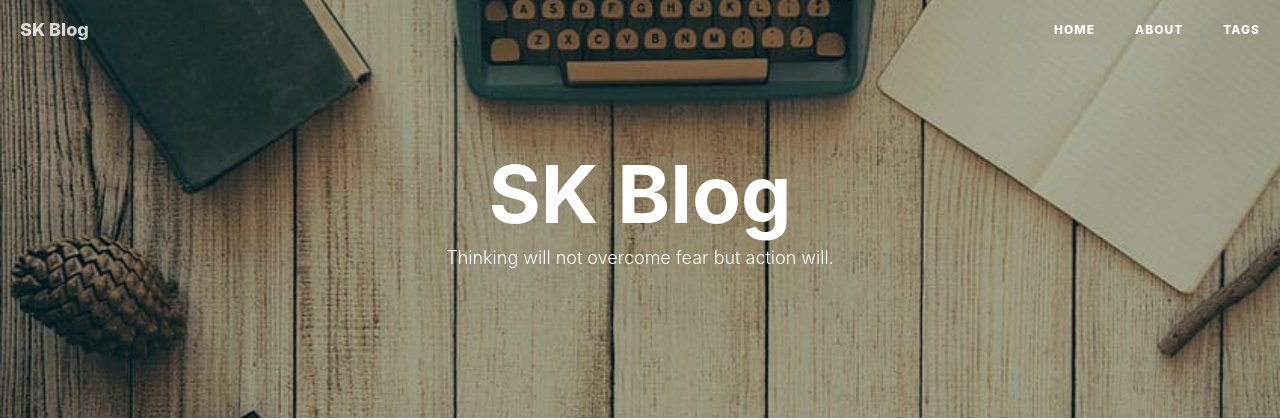
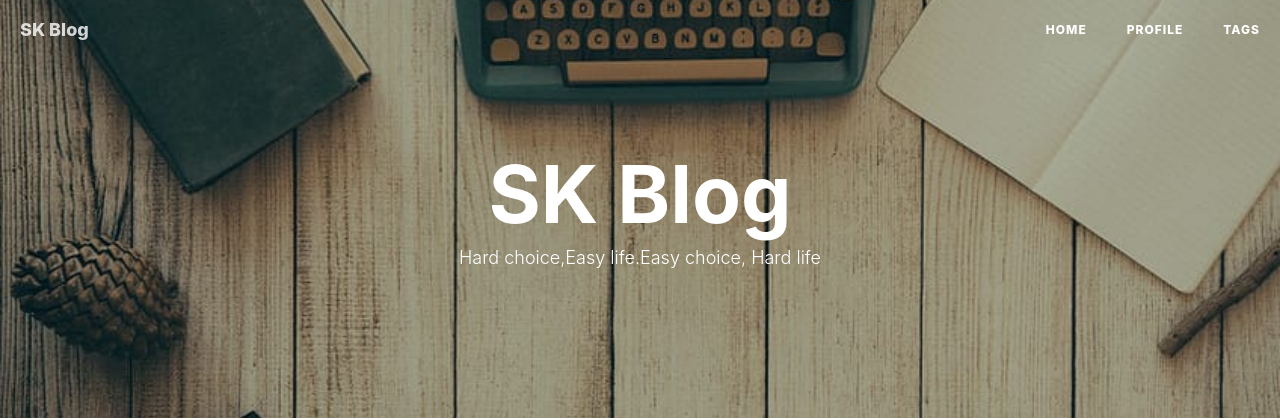
Before and after one commit to saintsally/saintsally.github.io, a Jekyll site: the page built from index.html, in a window 1280 px wide. Shown: the top 420 px of the page. Built offline with Jekyll 4.4.1, drawn with Linux system fonts in a browser that asks for light colours; nearby versions of some CDN libraries; the list of posts is cut into pages by our own code; comment, search, counter and statistics services are not loaded.

Commit message:
modify some conf

```diff
--- a/about.html
+++ b/about.html
@@ -1,7 +1,7 @@
 ---
 layout: page
-title: "About"
-description: "Hey, this is BY."
+title: "Profile"
+description: "Hey, this is SK, Welcome"
 header-img: "img/post-bg-rwd.jpg"
 ---
 
@@ -33,7 +33,7 @@ header-img: "img/post-bg-rwd.jpg"
     <li><a href="http://jekyll.com.cn/">jekyll</a></li>
     <li><a href="https://pages.github.com/">GitHub Pages</a></li>
     <li><a href="https://saintsally.github.io">SK</a></li>
-    <li>Module From<a href="https://qiubaiying.github.io">BY</a></li>
+    <li>Module From<a href="https://qiubaiying.github.io"> BY</a></li>
 </div>
 
 <!-- English Version -->
--- a/index.html
+++ b/index.html
@@ -1,6 +1,6 @@
 ---
 layout: page
-description: "Thinking will not overcome fear but action will."
+description: "Hard choice,Easy life.Easy choice, Hard life"
 ---
 
 {% for post in paginator.posts %}
--- a/tags.html
+++ b/tags.html
@@ -1,7 +1,7 @@
 ---
 title: Tags
 layout: default
-description: keep hungry keep foolish
+description: No double diligence,Neither can,No genius
 header-img: "img/tag-bg.jpg"
 ---
 
```
Also changed, not shown: README.md.
